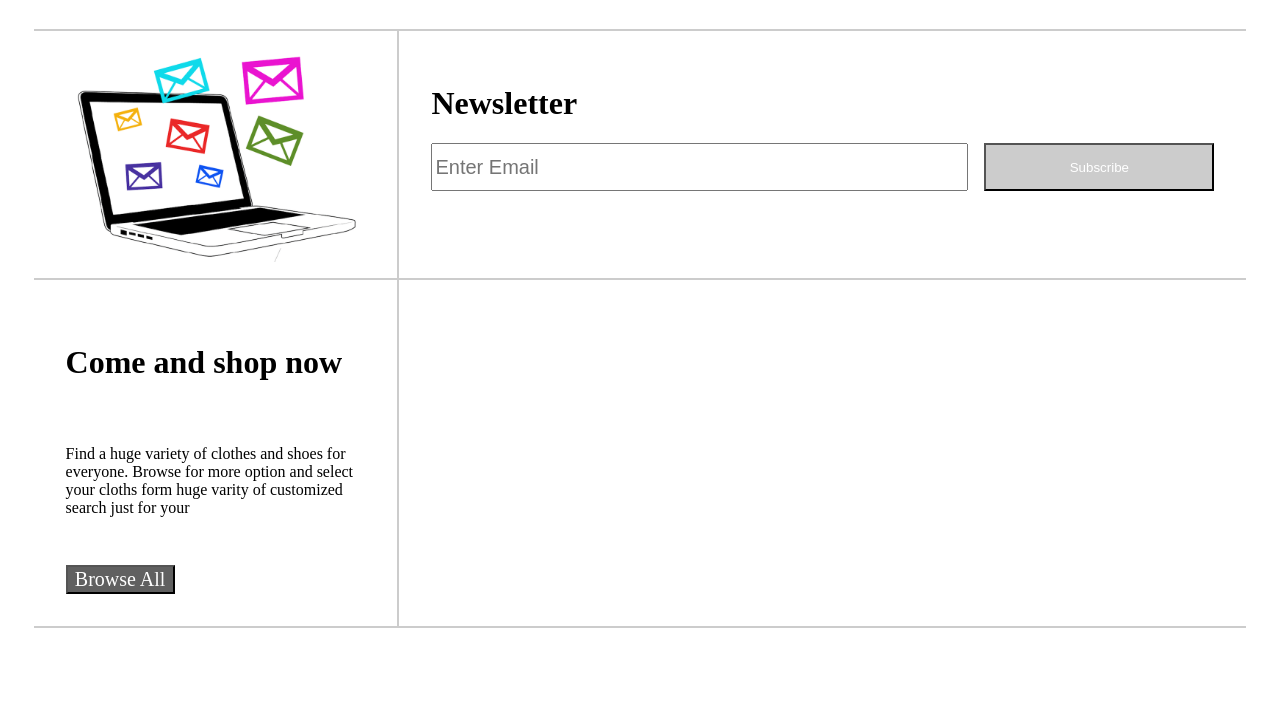
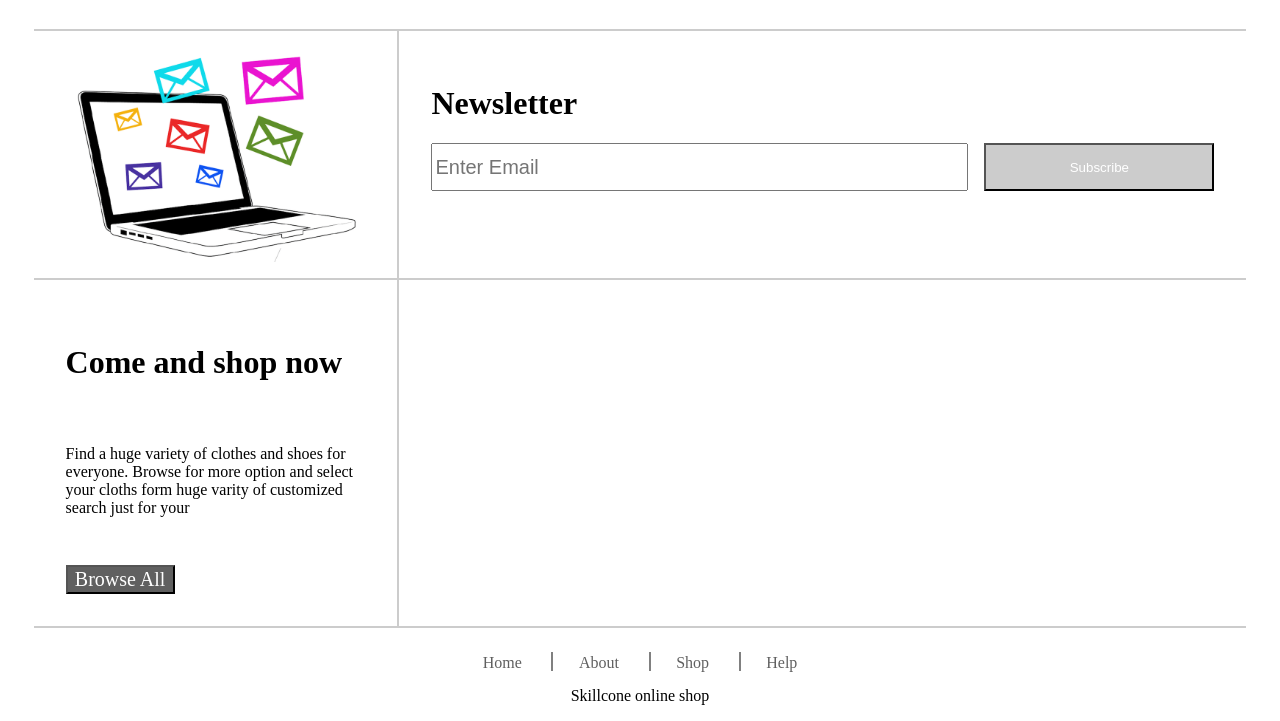
Before and after one commit to skkohli/htmlminiproject, a website built with webpack: page src/shop.html in a window 1280 px wide. Shown: the part 728-1449 px from the top of the page. Before the commit the page ends 1389 px from the top, so only its background shows below. Built offline with nearby package versions, Linux system fonts and the light colour scheme.

Commit message:
Footer added

```diff
--- a/src/css/shop.css
+++ b/src/css/shop.css
@@ -192,3 +192,13 @@ figcaption {
 .browse {
     margin-left: 2rem;
 }
+
+footer .menu {
+    text-align: center;
+    float: none;
+}
+
+.companyName {
+    text-align: center;
+    margin: 1rem;
+}
--- a/src/shop.html
+++ b/src/shop.html
@@ -91,11 +91,30 @@
                     </div>
                     <div class="products">
                         <div class="product">
+                            <figure>
 
+                            </figure>
+                            <div>
+
+                            </div>
                         </div>
                     </div>
                 </div>
             </main>
         </div>
+        <footer>
+            <div class="menu">
+                <a href="#">Home</a>
+                <span class="partition"></span>
+                <a href="#">About</a>
+                <span class="partition"></span>
+                <a href="#">Shop</a>
+                <span class="partition"></span>
+                <a href="#">Help</a>
+            </div>
+            <div class="companyName">
+                Skillcone online shop
+            </div>
+        </footer>
     </body>
 </html>
```
